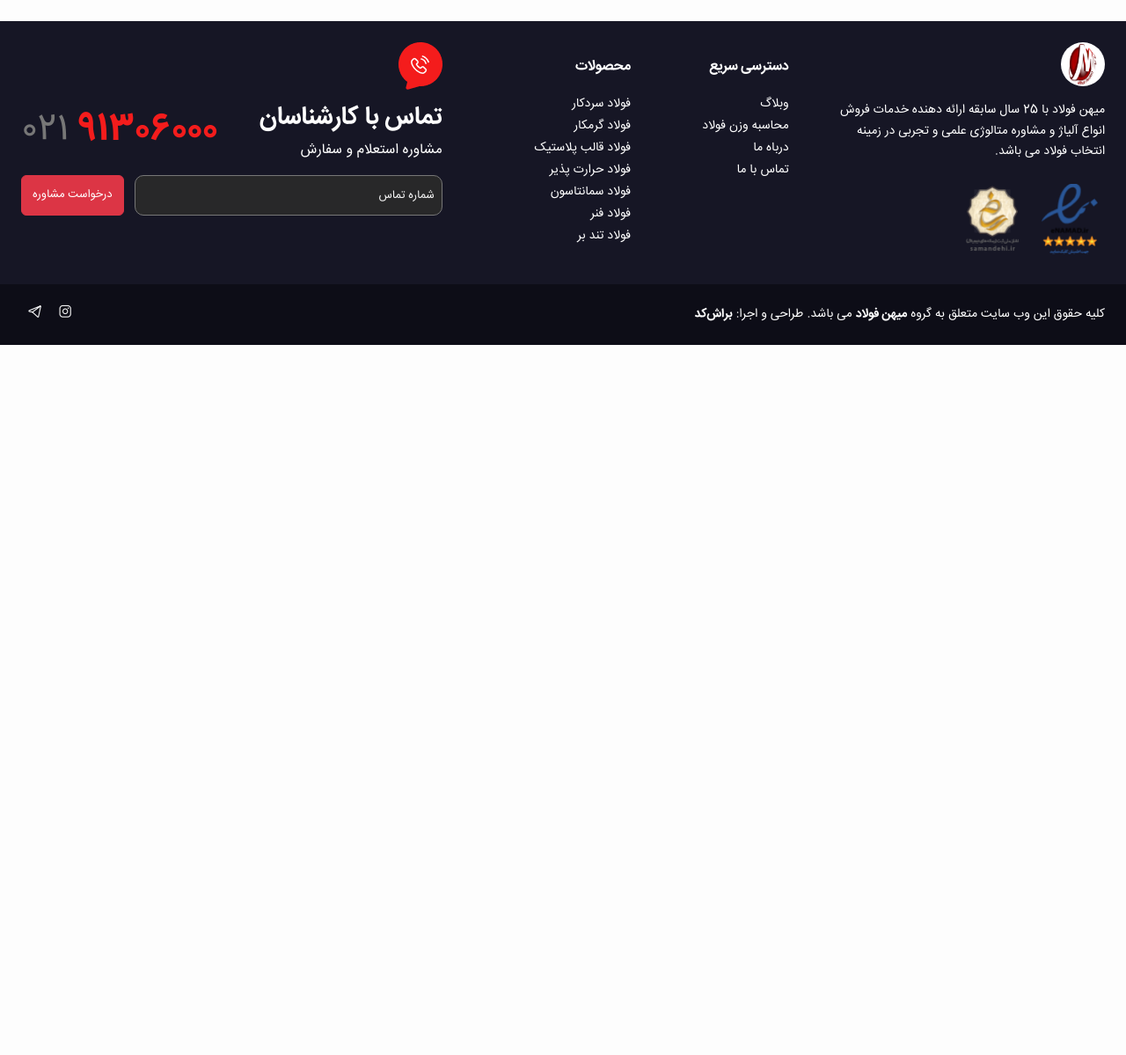
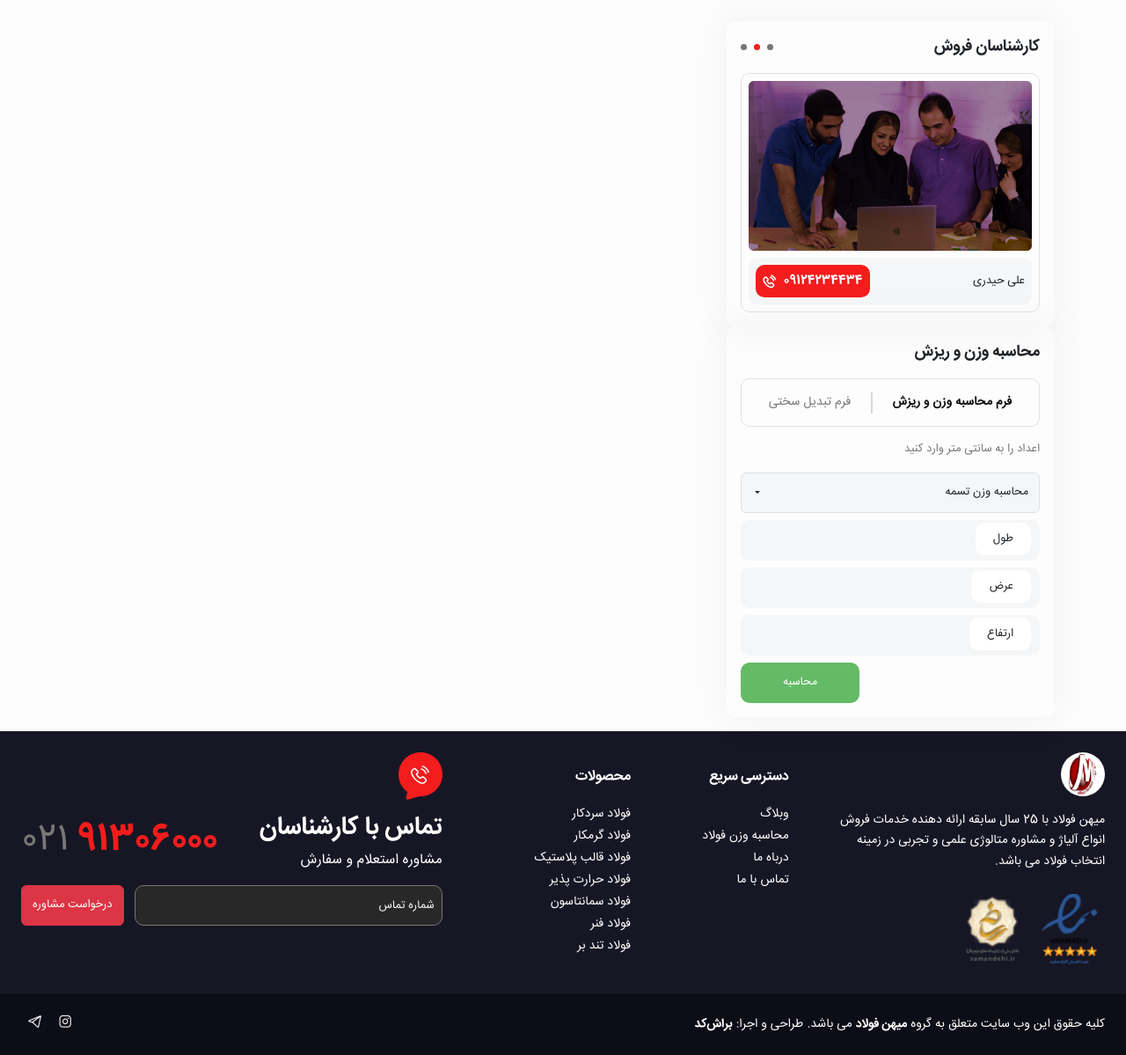
Before and after one commit to ftmeslr/mihanProject, a PHP site: page /archive.html in a window 1280 px wide. Shown: the part 167-1366 px from the top of the page at 88% size. Before the commit the page ends 559 px from the top, so only its background shows below. Run offline with PHP 8.4, Linux system fonts and the light colour scheme; some web fonts are replaced.

Commit message:
add sidebar to archve page

```diff
--- a/archive.html
+++ b/archive.html
@@ -192,6 +192,97 @@
     </div>
     <!--BreadCrumb-->
 
+    <!--categories-->
+    <div id="categories" class="mt-3">
+        <div class="container">
+            <div class="row">
+                <div class="col-12">
+                    <div class="col-4">
+                        <div class=" bg-whtie white-shadow p-3 rounded10">
+                            <div class="d-flex justify-content-between align-items-center mb-3 ">
+                                    <p class="fw-bold m-0 f18">کارشناسان فروش</p>
+                                <div class="d-flex">
+                                    <div class="rounded-circle bg-stone" style="width:7px; height:7px;"></div>
+                                    <div class="rounded-circle bg-red mx-2" style="width:7px; height:7px;"></div>
+                                    <div class="rounded-circle bg-stone" style="width:7px; height:7px;"></div>
+                                </div>
+                            </div>
+                            <div class="border p-2 rounded10">
+                                <div class="w-100">
+                                    <img class="w-100" src="images/global/video-cover.png" />
+                                </div>
+                                <div class="bg-gray d-flex align-items-center justify-content-between mt-2 p-2 rounded10 ">
+                                    <p class="m-0 f13">علی حیدری</p>
+                                    <div class="bg-red d-flex align-items-center rounded10 p-2">
+                                        <p class="text-white m-0 f14 fw-bold">09124234434</p>
+                                        <i class="icon-phone me-2"></i>
+                                    </div>
+                                </div>
+                            </div>
+                        </div>
+                        <div class=" bg-whtie white-shadow p-3 rounded10">
+                            <p class="fw-bold f18">
+                                محاسبه وزن و ریزش
+                            </p>
+                            <div class="border rounded10 p-2 f14">
+                                <ul class="nav nav-pills nav-fill p-0 d-flex align-items-center">
+                                    <li class="nav-item">
+                                    <a class="nav-link active" aria-current="page" href="#">فرم محاسبه وزن و ریزش</a>
+                                    </li>
+                                    <div class="small_line"></div>
+                                    <li class="nav-item">
+                                    <a class="nav-link text-subtitle" href="#">فرم تبدیل سختی</a>
+                                    </li>
+                                </ul>
+                            </div>
+                            <p class="text-subtitle my-3 f13">اعداد را به سانتی متر وارد کنید</p>
+                            <div class="d-flex align-items-end flex-column">
+                            <div class="dropdown w-100">
+                                <button type="button" class="f13 btn border dropdown-toggle w-100 d-flex align-items-center justify-content-between bg-gray h-46" data-bs-toggle="dropdown">
+                                  محاسبه وزن تسمه
+                                </button>
+                                <ul class="dropdown-menu">
+                                  <li><a class="dropdown-item" href="#">Link 1</a></li>
+                                  <li><a class="dropdown-item" href="#">Link 2</a></li>
+                                  <li><a class="dropdown-item" href="#">Link 3</a></li>
+                                </ul>
+                              </div>
+                              <div class="dropdown w-100 mt-2 relative">
+                               <input  />
+                               <div class="tag">
+                                <p class="m-0">طول</p>
+                               </div>
+                              </div>
+                              <div class="dropdown w-100 mt-2">
+                                <input  />
+                                <div class="tag">
+                                 <p class="m-0">عرض</p>
+                                </div>
+                              </div>
+                              <div class="dropdown w-100 mt-2">
+                                <input  />
+                               <div class="tag">
+                                <p class="m-0">ارتفاع</p>
+                               </div>
+                              </div>
+
+                              <button class="rounded10 bg-green-light f13 text-white px-5 h-46 border-0 mt-2">
+                                محاسبه
+                              </button>
+                            </div>
+                        </div>
+                    </div>
+
+                    <div class="col-8"></div>
+
+                </div>
+            </div>
+        </div>
+    </div>
+
+
+    <!--categories-->
+
     <!-- footer -->
 
         <footer id="footer" class="mt-3">
--- a/style.css
+++ b/style.css
@@ -874,3 +874,43 @@ header #headContact:hover #headAssistants {
 #footer .bg-dark--footer {
   background-color: #161625;
 }
+
+/* arcive Page */
+
+
+#categories .nav .active{
+  background:transparent;
+  color:#111;
+  font-weight:bold;
+}
+
+#categories .small_line {
+  width: 2px;
+  height: 24px;
+  background-color: #d9d9d9;
+}
+
+#categories input {
+  width: 100%;
+  height: 46px;
+  left: 44px;
+  top: 2188px;
+  border: none;
+  background: #f5f6f7;
+  border-radius: 10px;
+  padding: 0 90px 0 0;
+  font-size: 13px;
+}
+#categories .tag {
+  display: flex;
+  align-items: center;
+  justify-content: center;
+  position: absolute;
+  background-color: #fff;
+  top: 3px;
+  right: 10px;
+  font-size: 13px;
+  padding: 9px 20px;
+  border-radius: 10px;
+
+}
```
